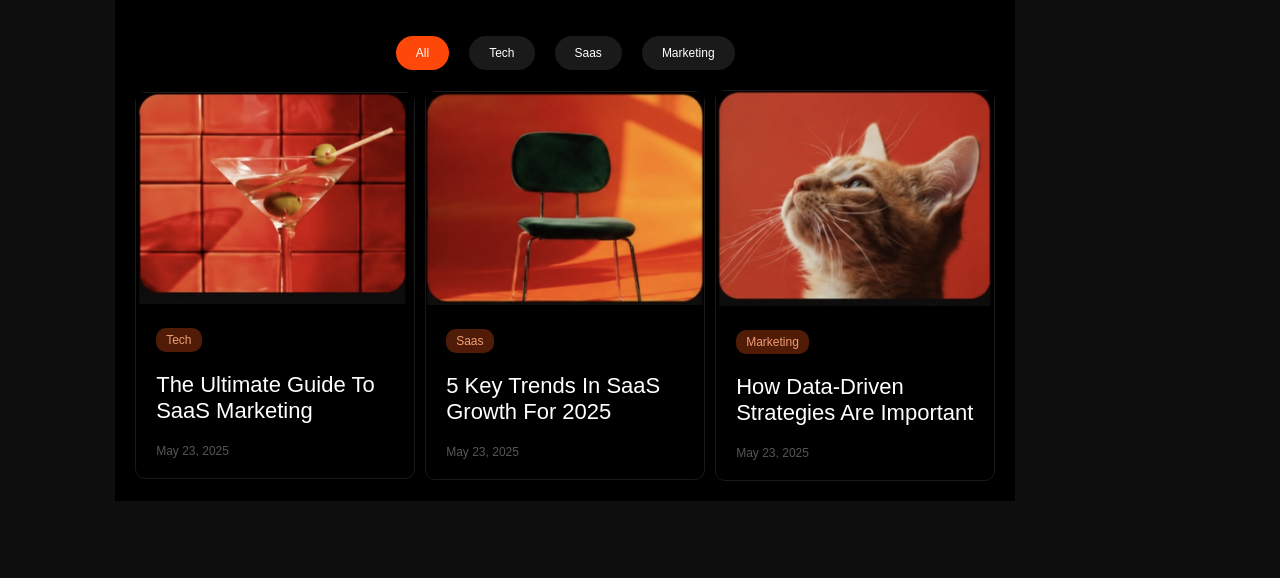
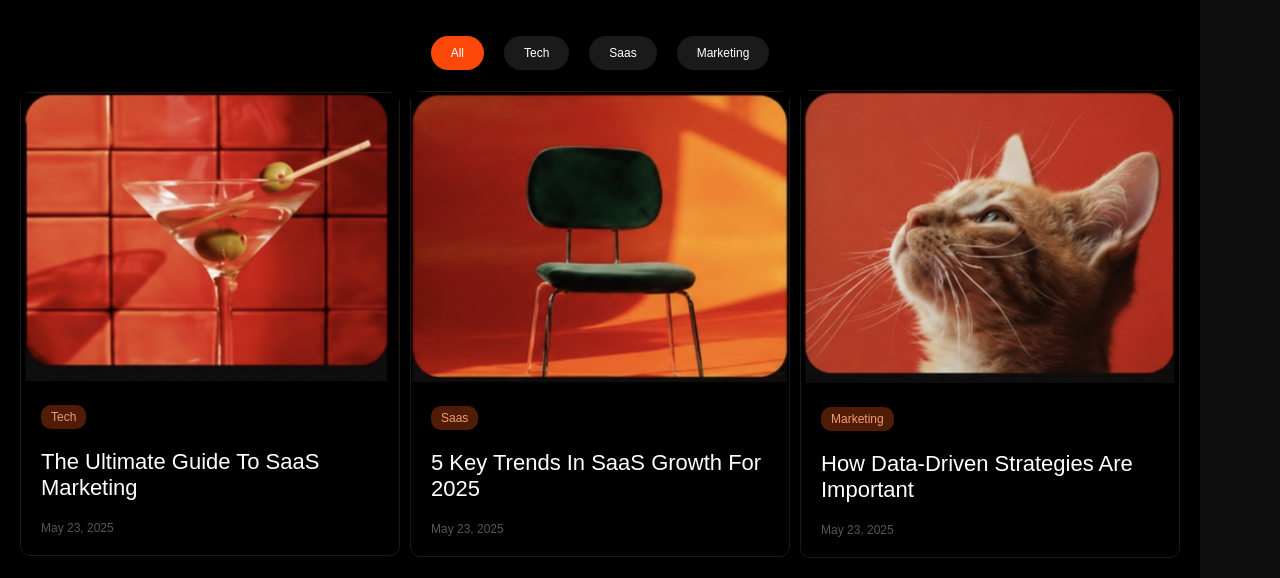
Before and after one commit to krishnalokam/sheryians_coding_school, a plain HTML site: page Assignments/Assignment-2/easy-2/index.html in a window 1280 px wide. Shown: the part 272-850 px from the top of the page. Before the commit the page ends 813 px from the top, so only its background shows below. Drawn offline with Linux system fonts and the light colour scheme.

Commit message:
Assigment-2/easy-2 fixes

```diff
--- /dev/null
+++ b/Assignments/Assignment-2/easy-2/access_url.txt
@@ -0,0 +1 @@
+https://htmlpreview.github.io/?https://github.com/krishnalokam/sheryians_coding_school/blob/main/Assignments/Assignment-2/easy-2/index.html
--- a/Assignments/Assignment-2/easy-2/style.css
+++ b/Assignments/Assignment-2/easy-2/style.css
@@ -12,9 +12,9 @@ body {
   font-family: Arial, Helvetica, sans-serif;
 }
 .container {
-  max-width: 900px;
+  max-width: 1200px;
   background-color: #000000;
-  margin-left: 9%;
+  margin:auto
   position: relative;
   margin-top: 1%;
   z-index: 1;
```
